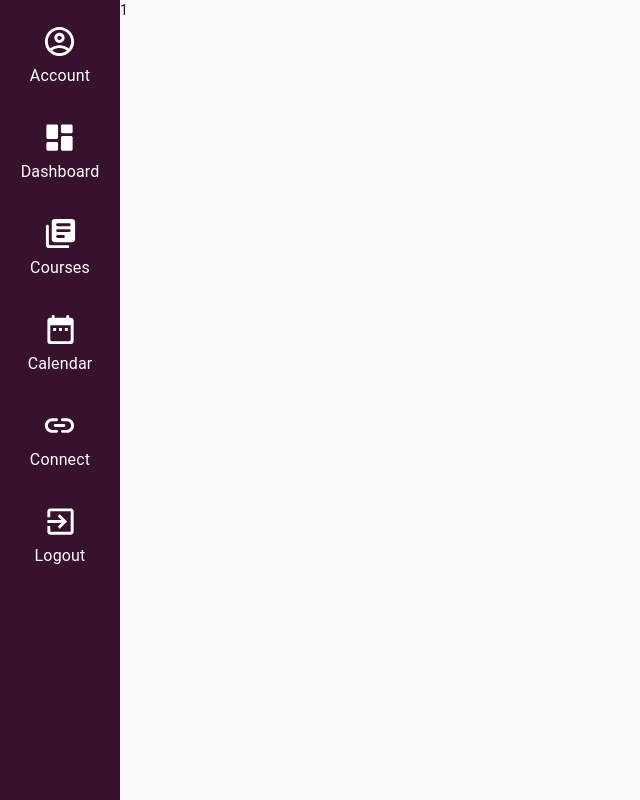
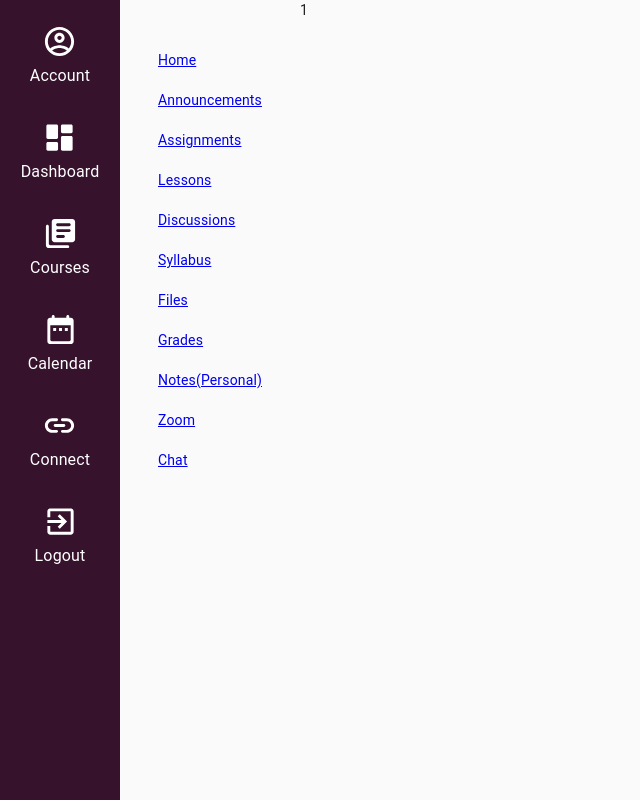
Before and after one commit to palakgupta2712/lms-app-amplify, a React (Create React App) app: page /course/1 in a window 1280 px wide. Shown: the whole page, without its empty margins (0-640 px from the left). Built offline with nearby package versions, Linux system fonts and the light colour scheme; no server answers; sample sign-in values are in the browser's storage; what @aws-amplify/datastore, aws-amplify would draw is missing.

Commit message:
Side Navbar added to course page

```diff
--- a/src/course/Course.js
+++ b/src/course/Course.js
@@ -1,18 +1,16 @@
 import React from "react";
 import { useParams } from "react-router";
 import Sidebar from "../components/Sidebar";
+import Navbar from "./Navbar";
 
 function Course() {
   let { id } = useParams();
   return (
     <React.Fragment>
       <Sidebar />
-      <div
-        style={{
-          marginLeft: "120px",
-        }}
-      >
-        {id}
+      <div style={{ marginLeft: "120px" }}>
+        <Navbar />
+        <div style={{ marginLeft: "180px" }}>{id}</div>
       </div>
     </React.Fragment>
   );
--- /dev/null
+++ b/src/course/Navbar.js
@@ -0,0 +1,21 @@
+import React from "react";
+import { makeStyles } from "@material-ui/core";
+import Navlinks from "./Navlinks";
+
+const useStyles = makeStyles((theme) => ({
+  sidebar: {
+    position: "absolute",
+    height: "100vh",
+    width: "180px",
+  },
+}));
+function Navbar() {
+  const classes = useStyles();
+  return (
+    <div className={classes.sidebar}>
+      <Navlinks />
+    </div>
+  );
+}
+
+export default Navbar;
--- /dev/null
+++ b/src/course/Navlinks.js
@@ -0,0 +1,66 @@
+import React from "react";
+import { makeStyles } from "@material-ui/core";
+import { NavLink } from "react-router-dom";
+
+const useStyles = makeStyles((theme) => ({
+  nav: {
+    display: "flex",
+    flexDirection: "column",
+    alignItems: "center",
+    padding: "20px",
+  },
+  links: {
+    display: "flex",
+    flexDirection: "column",
+    padding: "20px",
+  },
+  link: {
+    padding: "10px",
+  },
+}));
+
+function Navigation() {
+  const classes = useStyles();
+
+  return (
+    <div className={classes.nav}>
+      <ul className={classes.links}>
+        <NavLink to="/" className={classes.link}>
+          Home
+        </NavLink>
+        <NavLink to="/" className={classes.link}>
+          Announcements
+        </NavLink>
+        <NavLink to="/" className={classes.link}>
+          Assignments
+        </NavLink>
+        <NavLink to="/" className={classes.link}>
+          Lessons
+        </NavLink>
+        <NavLink to="/" className={classes.link}>
+          Discussions
+        </NavLink>
+        <NavLink to="/" className={classes.link}>
+          Syllabus
+        </NavLink>
+        <NavLink to="/" className={classes.link}>
+          Files
+        </NavLink>
+        <NavLink to="/" className={classes.link}>
+          Grades
+        </NavLink>
+        <NavLink to="/" className={classes.link}>
+          Notes(Personal)
+        </NavLink>
+        <NavLink to="/" className={classes.link}>
+          Zoom
+        </NavLink>
+        <NavLink to="/" className={classes.link}>
+          Chat
+        </NavLink>
+      </ul>
+    </div>
+  );
+}
+
+export default Navigation;
```
